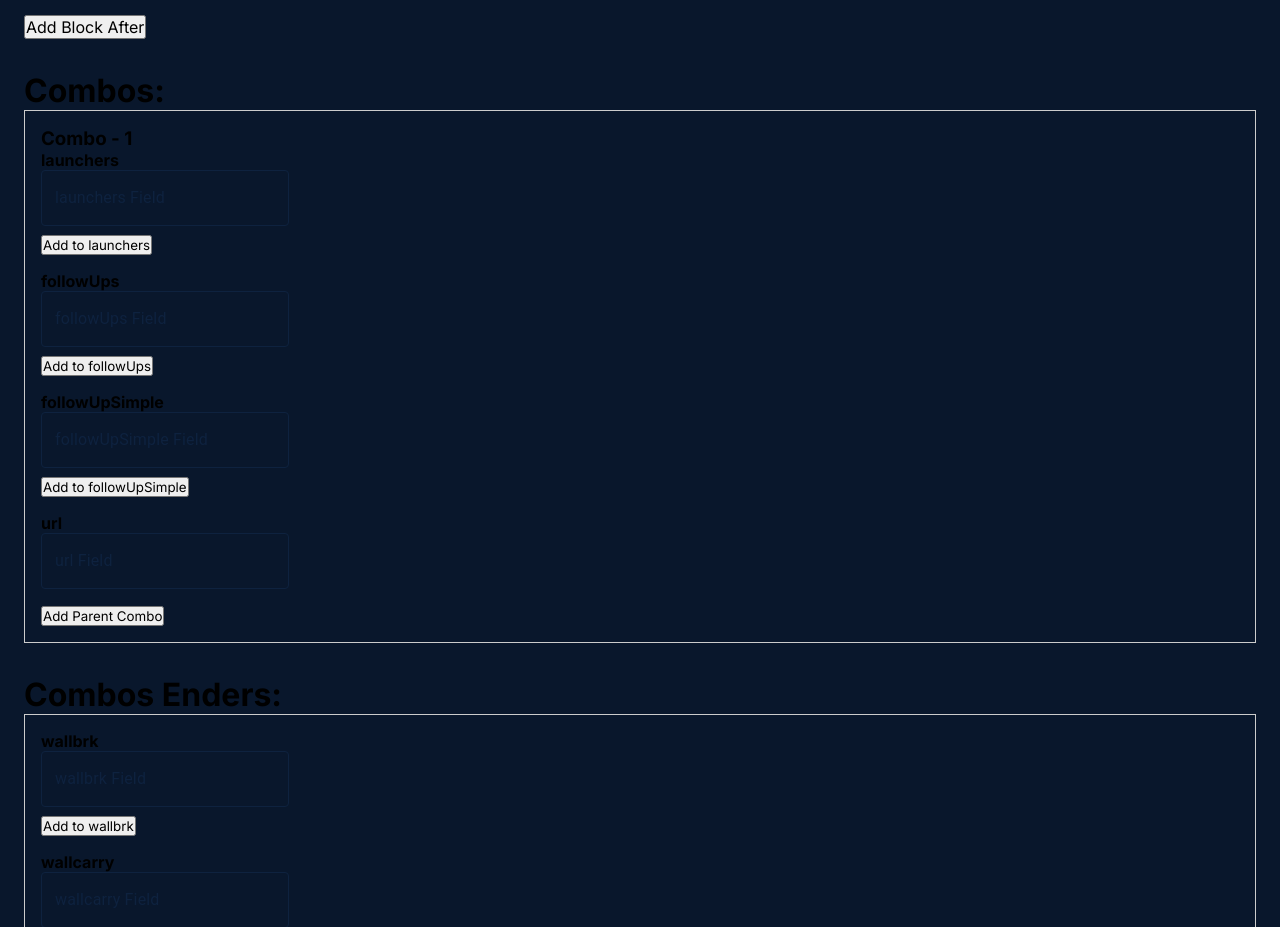
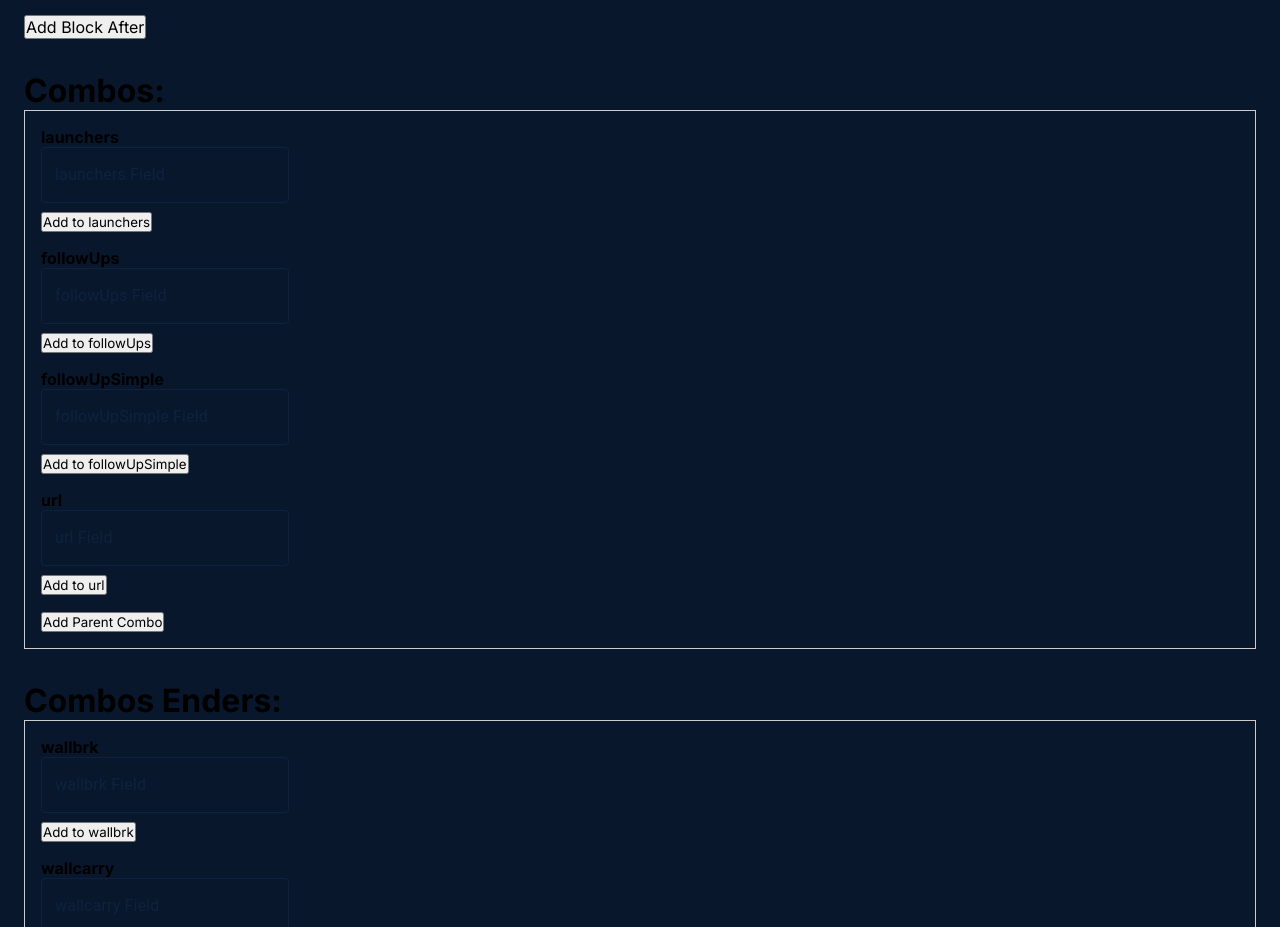
Before and after one commit to mhdalihoria/TekkenTactician---Admin-Panel, a React (Vite) app in the folder frontend - AP/: page /add-guide in a window 1280 px wide. Shown: the part 1102-2029 px from the top of the page. Built offline with nearby package versions, Linux system fonts and the light colour scheme.

Commit message:
Deeply Nested Components now work #3

```diff
--- a/frontend - AP/src/pages/AddGuide.tsx
+++ b/frontend - AP/src/pages/AddGuide.tsx
@@ -55,39 +55,62 @@ export default function AddGuide() {
   const [importantCombos, setImportantCombos] = useState([
     {
       id: nanoid(),
-      launchers: [{ id: nanoid(), value: "" }],
-      followUps: [{ id: nanoid(), value: "" }],
-      followUpSimple: [{ id: nanoid(), value: "" }],
-      url: [{ id: nanoid(), value: "" }],
+      sections: [
+        { name: "launchers", fields: [{ id: nanoid(), value: "" }] },
+        { name: "followUps", fields: [{ id: nanoid(), value: "" }] },
+        { name: "followUpSimple", fields: [{ id: nanoid(), value: "" }] },
+        { name: "url", fields: [{ id: nanoid(), value: "" }] },
+      ],
     },
   ]);
 
-  const [comboEnders, setComboenders] = useState([
+  const [comboEnders, setComboEnders] = useState([
     {
       id: nanoid(),
-      wallbrk: [{ id: nanoid(), value: "", category: "wall break" }],
-      wallcarry: [{ id: nanoid(), value: "", category: "wall carry" }],
-      dmg: [{ id: nanoid(), value: "", category: "for dmg" }],
-      flrbrk: [{ id: nanoid(), value: "", category: "floor break" }],
+      sections: [
+        {
+          name: "wallbrk",
+          fields: [{ id: nanoid(), value: "", category: "wall break" }],
+        },
+        {
+          name: "wallcarry",
+          fields: [{ id: nanoid(), value: "", category: "wall carry" }],
+        },
+        {
+          name: "dmg",
+          fields: [{ id: nanoid(), value: "", category: "for dmg" }],
+        },
+        {
+          name: "flrbrk",
+          fields: [{ id: nanoid(), value: "", category: "floor break" }],
+        },
+      ],
     },
   ]);
 
-  const addFieldToNestedBlock = (comboId, blockName, stateSetter) => {
+  const addFieldToSection = (comboId, sectionName, stateSetter) => {
     stateSetter((prevCombos) =>
       prevCombos.map((combo) =>
         combo.id === comboId
           ? {
               ...combo,
-              [blockName]: [...combo[blockName], { id: nanoid(), value: "" }],
+              sections: combo.sections.map((section) =>
+                section.name === sectionName
+                  ? {
+                      ...section,
+                      fields: [...section.fields, { id: nanoid(), value: "" }],
+                    }
+                  : section
+              ),
             }
           : combo
       )
     );
   };
 
-  const updateNestedField = (
+  const updateField = (
     comboId,
-    blockName,
+    sectionName,
     fieldId,
     newValue,
     stateSetter
@@ -97,23 +120,32 @@ export default function AddGuide() {
         combo.id === comboId
           ? {
               ...combo,
-              [blockName]: combo[blockName].map((field) =>
-                field.id === fieldId ? { ...field, value: newValue } : field
+              sections: combo.sections.map((section) =>
+                section.name === sectionName
+                  ? {
+                      ...section,
+                      fields: section.fields.map((field) =>
+                        field.id === fieldId
+                          ? { ...field, value: newValue }
+                          : field
+                      ),
+                    }
+                  : section
               ),
             }
           : combo
       )
     );
   };
-
-  const addParentCombo = (stateSetter) => {
+  const addParentCombo = (stateSetter, initialSections) => {
     stateSetter((prevCombos) => [
       ...prevCombos,
       {
         id: nanoid(),
-        launchers: [{ id: nanoid(), value: "" }],
-        followUps: [{ id: nanoid(), value: "" }],
-        followUpSimple: [{ id: nanoid(), value: "" }],
+        sections: initialSections.map((sectionName) => ({
+          name: sectionName,
+          fields: [{ id: nanoid(), value: "" }],
+        })),
       },
     ]);
   };
@@ -426,7 +458,7 @@ export default function AddGuide() {
         })}
         {/* combos */}
         <h1>Combos:</h1>
-        {importantCombos.map((combo, index) => (
+        {importantCombos.map((combo) => (
           <div
             key={combo.id}
             style={{
@@ -435,58 +467,59 @@ export default function AddGuide() {
               padding: "1rem",
             }}
           >
-            <h3>Combo - {index + 1}</h3>
-            {["launchers", "followUps", "followUpSimple", "url"].map(
-              (blockName) => (
-                <div key={blockName} style={{ marginBottom: "1rem" }}>
-                  <h4>{blockName}</h4>
-                  {combo[blockName].map((field) => (
+            {combo.sections.map((section) => (
+              <div key={section.name} style={{ marginBottom: "1rem" }}>
+                <h4>{section.name}</h4>
+                {section.fields.map((field) => (
                   <div key={field.id} style={{ marginBottom: "0.5rem" }}>
                     <CInputField
-                        name={`${blockName}-${field.id}`}
+                      name={`${section.name}-${field.id}`}
                       value={field.value}
-                        label={`${blockName} Field`}
+                      label={`${section.name} Field`}
                       onChange={(e) =>
-                          updateNestedField(
-                            setImportantCombos,
+                        updateField(
                           combo.id,
-                            blockName,
+                          section.name,
                           field.id,
-                            e.target.value
+                          e.target.value,
+                          setImportantCombos
                         )
                       }
                     />
                   </div>
                 ))}
-                  {blockName !== "url" && (
                 <button
                   type="button"
                   onClick={() =>
-                        addFieldToNestedBlock(
+                    addFieldToSection(
                       combo.id,
-                          blockName,
+                      section.name,
                       setImportantCombos
                     )
                   }
                 >
-                      Add to {blockName}
+                  Add to {section.name}
                 </button>
-                  )}
               </div>
-              )
-            )}
+            ))}
             <button
               type="button"
-              onClick={() => addParentCombo(setImportantCombos)}
+              onClick={() =>
+                addParentCombo(setImportantCombos, [
+                  "wallbrk",
+                  "wallcarry",
+                  "dmg",
+                  "flrbrk",
+                ])
+              }
             >
               Add Parent Combo
             </button>
           </div>
         ))}
         {/* combo enders */}
-
         <h1>Combos Enders:</h1>
-        {comboEnders.map((combo, index) => (
+        {comboEnders.map((combo) => (
           <div
             key={combo.id}
             style={{
@@ -495,42 +528,47 @@ export default function AddGuide() {
               padding: "1rem",
             }}
           >
-            {["wallbrk", "wallcarry", "dmg", "flrbrk"].map((blockName) => (
-              <div key={blockName} style={{ marginBottom: "1rem" }}>
-                <h4>{blockName}</h4>
-                {combo[blockName].map((field) => (
+            {combo.sections.map((section) => (
+              <div key={section.name} style={{ marginBottom: "1rem" }}>
+                <h4>{section.name}</h4>
+                {section.fields.map((field) => (
                   <div key={field.id} style={{ marginBottom: "0.5rem" }}>
                     <CInputField
-                      name={`${blockName}-${field.id}`}
+                      name={`${section.name}-${field.id}`}
                       value={field.value}
-                      label={`${blockName} Field`}
+                      label={`${section.name} Field`}
                       onChange={(e) =>
-                        updateNestedField(
-                          setComboenders,
+                        updateField(
                           combo.id,
-                          blockName,
+                          section.name,
                           field.id,
-                          e.target.value
+                          e.target.value,
+                          setComboEnders
                         )
                       }
                     />
                   </div>
                 ))}
-                {blockName !== "url" && (
                 <button
                   type="button"
                   onClick={() =>
-                      addFieldToNestedBlock(combo.id, blockName, setComboenders)
+                    addFieldToSection(combo.id, section.name, setComboEnders)
                   }
                 >
-                    Add to {blockName}
+                  Add to {section.name}
                 </button>
-                )}
               </div>
             ))}
             <button
               type="button"
-              onClick={() => addParentCombo(setComboenders)}
+              onClick={() =>
+                addParentCombo(setComboEnders, [
+                  "wallbrk",
+                  "wallcarry",
+                  "dmg",
+                  "flrbrk",
+                ])
+              }
             >
               Add Parent Combo
             </button>
```
Lines whose indentation alone changed are shown as unchanged.
